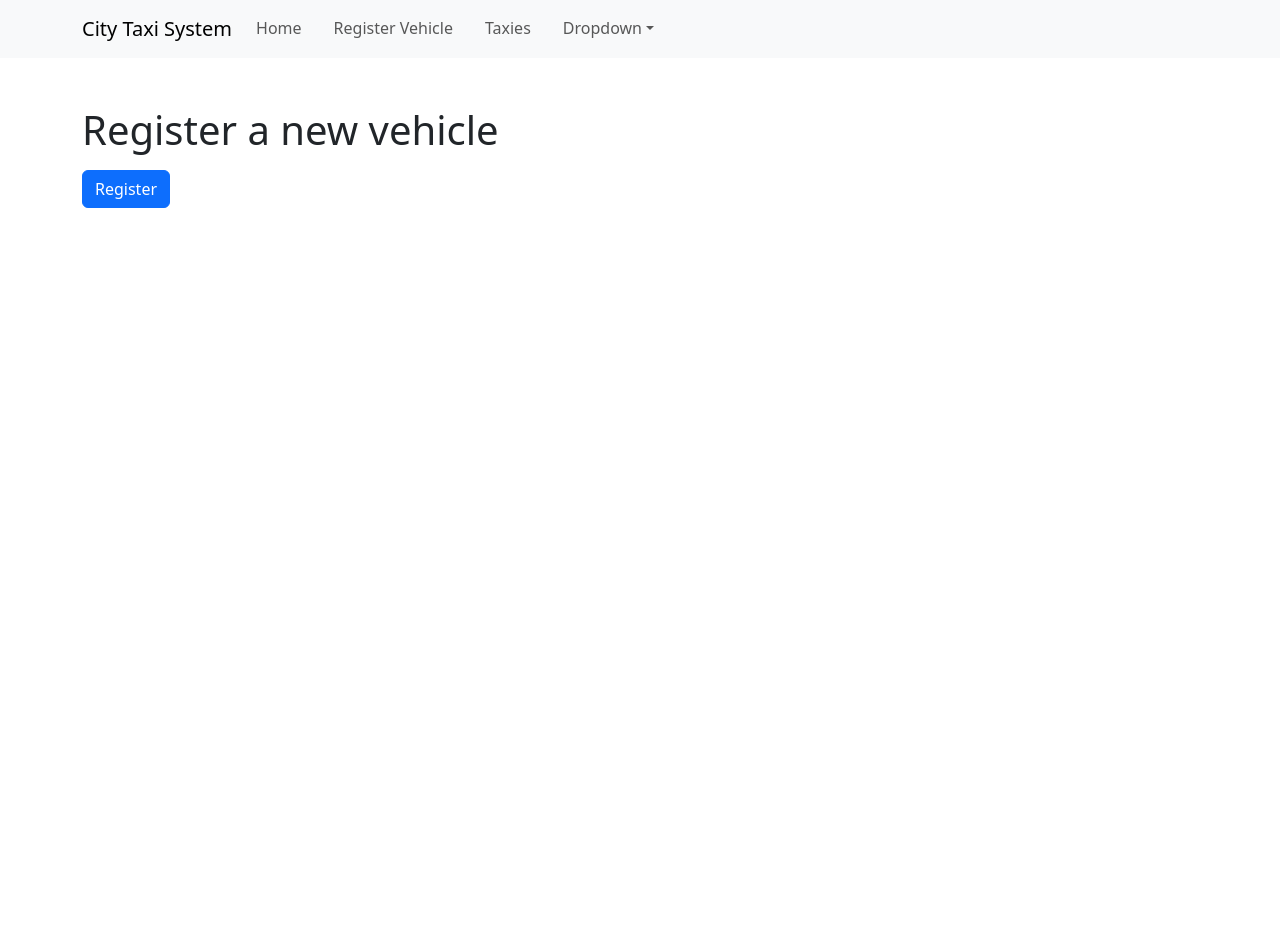
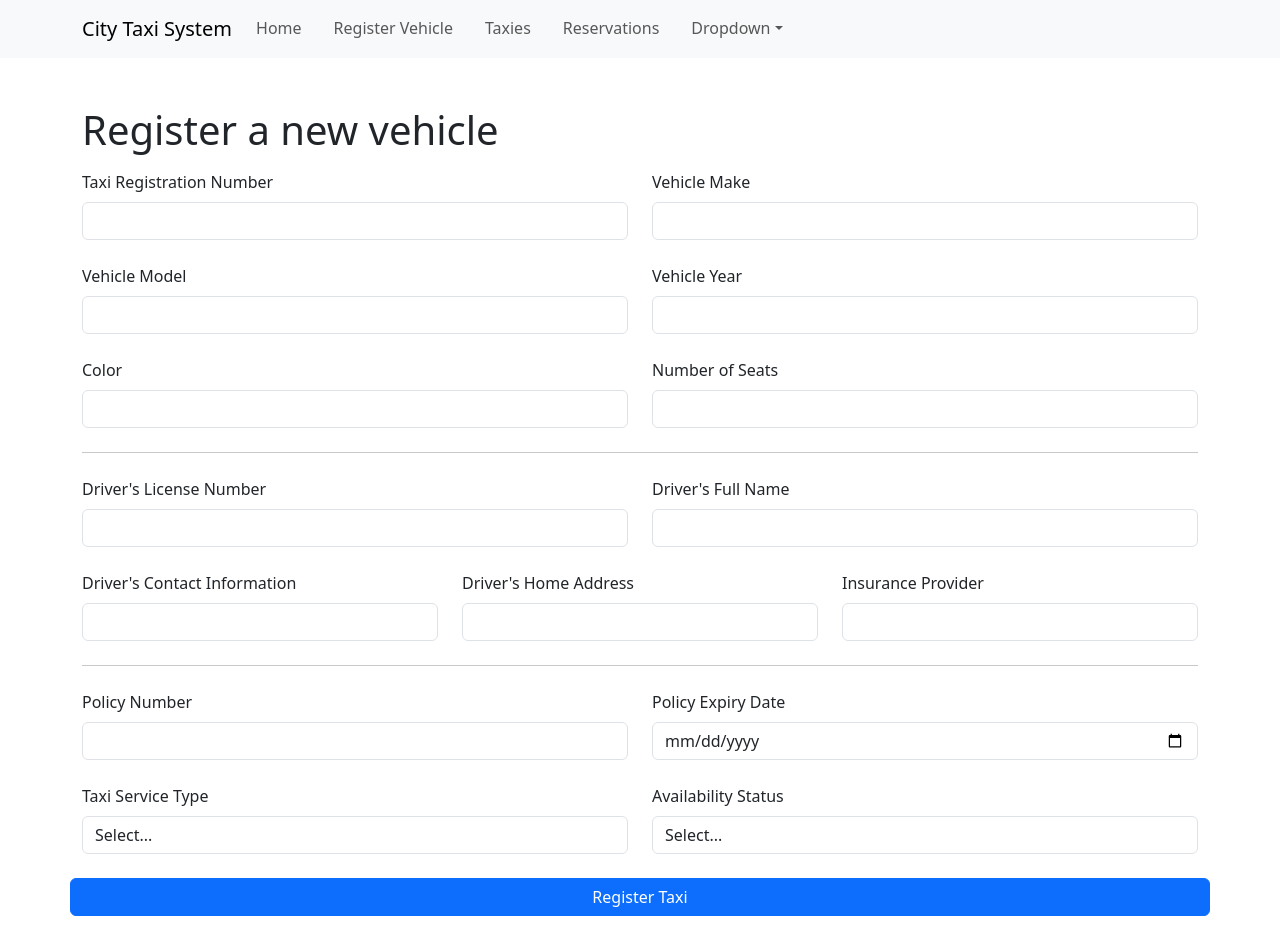
Before and after one commit to icodesarujan/city-taxi-system, a React (Create React App) app: page /register-vehicles in a window 1280 px wide. Before the commit the page ends 800 px from the top, so only its background shows below. Built offline with nearby package versions, Linux system fonts and the light colour scheme; no server answers.

Commit message:
registration improvements

```diff
--- a/package.json
+++ b/package.json
@@ -13,6 +13,7 @@
     "react-dom": "^18.2.0",
     "react-router-dom": "^6.22.1",
     "react-scripts": "5.0.1",
+    "uuid": "^9.0.1",
     "web-vitals": "^2.1.4"
   },
   "scripts": {
--- a/src/App.js
+++ b/src/App.js
@@ -7,6 +7,7 @@ import NavDropdown from 'react-bootstrap/NavDropdown';
 import RegisterVehicles from './pages/RegisterVehicles';
 import { Route, Routes } from 'react-router-dom';
 import Taxies from './pages/Taxies';
+import Reservations from './pages/Reservations';
 
 function App() {
 
@@ -21,6 +22,7 @@ function App() {
             <Nav.Link href="/">Home</Nav.Link>
             <Nav.Link href="/register-vehicles">Register Vehicle</Nav.Link>
             <Nav.Link href="/taxies">Taxies</Nav.Link>
+            <Nav.Link href="/reservations">Reservations</Nav.Link>
             <NavDropdown title="Dropdown" id="basic-nav-dropdown">
               <NavDropdown.Item href="#action/3.1">Action</NavDropdown.Item>
               <NavDropdown.Item href="#action/3.2">
@@ -41,6 +43,7 @@ function App() {
         {/* <Route path="/" element={<Home />} /> */}
         <Route path="/register-vehicles" element={<RegisterVehicles />} />
         <Route path="/taxies" element={<Taxies />} />
+        <Route path="/reservations" element={<Reservations />} />
       </Routes>
     </Container>
 
--- /dev/null
+++ b/src/models/Taxi.js
@@ -0,0 +1,24 @@
+export default class Taxi {
+  constructor ({id, name, vehicleNo, driverName}) {
+    this.id = id
+    this.vehicleNo = vehicleNo
+    this.name = name
+    this.driverName = driverName
+  }
+
+  static fromTaxies(taxies) {
+    const taxiesArray = []
+    taxies?.map(taxi => {
+      taxiesArray.push(
+        new Taxi({
+          id : taxi.id,
+          vehicleNo : taxi.vehicle_no,
+          name: taxi.name,
+          driverName: taxi.driver_name
+        })
+      )
+      return null
+    })
+    return taxiesArray
+  }
+}
--- a/src/pages/RegisterVehicles/index.js
+++ b/src/pages/RegisterVehicles/index.js
@@ -1,43 +1,79 @@
 import React, { useState } from 'react'
 import { Button, Col, Container, Modal, Row, Form, Alert } from 'react-bootstrap'
 import { supabase } from '../../utils/supabase'
+import { v4 as uuidv4 } from 'uuid'
 
 const RegisterVehicles = () => {
   const [modalShow, setModalShow] = useState(false)
-  const [driverName, setdriverName] = useState('')
-  const [vehicleName, setVehicleName] = useState('')
-  const [vehicleNumber, setVehicleNumber] = useState('')
+  const [formData, setFormData] = useState({
+    taxiRegNumber: '',
+    vehicleMake: '',
+    vehicleModel: '',
+    vehicleYear: '',
+    color: '',
+    seats: '',
+    licenseNumber: '',
+    driverName: '',
+    driverContact: '',
+    driverAddress: '',
+    insuranceProvider: '',
+    policyNumber: '',
+    policyExpiry: '',
+    serviceType: '',
+    availabilityStatus: ''
+  });
   const [error, setError] = useState(false)
   const [loading, setLoading] = useState(false)
   const [success, setSuccess] = useState(false)
 
-  const addTaxi = async (e) => {
-    setError(false)
-    setLoading(true)
-    e.preventDefault()
-    const { error } = await supabase
-    .from('taxies')
-    .insert([
-      { name: vehicleName, driver_name: driverName, vehicle_no: vehicleNumber },
-    ])
-    .select()
-    if (!error) {
-      setModalShow(false)
-      setSuccess(true)
-    } else {
-      setError(true)
-    }
-    setLoading(false)
-    setdriverName('')
-    setVehicleName('')
-    setVehicleNumber('')
-  }
+  const handleChange = (event) => {
+    setFormData({
+      ...formData,
+      [event.target.name]: event.target.value
+    });
+  };
 
-  const clearForm = () => {
-    setdriverName('')
-    setVehicleName('')
-    setVehicleNumber('')
-  }
+  // const uploadProfileImage = async () => {
+  //   // store in bucket
+  //   if (profileImage) {
+  //     const {data, error} = await supabase.storage.from('city-taxi').upload(uuidv4(), profileImage)
+  //   }
+  // }
+
+  // const addTaxi = async (e) => {
+  //   setError(false)
+  //   setLoading(true)
+  //   e.preventDefault()
+  //   uploadProfileImage()
+  //   // store in table
+  //   const { error } = await supabase
+  //   .from('taxies')
+  //   .insert([
+  //     { name: vehicleName, driver_name: driverName, vehicle_no: vehicleNumber },
+  //   ])
+  //   .select()
+  //   if (!error) {
+  //     setModalShow(false)
+  //     setSuccess(true)
+  //   } else {
+  //     setError(true)
+  //   }
+  //   setLoading(false)
+  //   setdriverName('')
+  //   setVehicleName('')
+  //   setVehicleNumber('')
+  // }
+
+  // const clearForm = () => {
+  //   setdriverName('')
+  //   setVehicleName('')
+  //   setVehicleNumber('')
+  // }
+
+  const handleSubmit = (event) => {
+    event.preventDefault();
+    // Submit the form data to your API here
+  };
 
   return (
     <div className='mt-5'>
@@ -54,50 +90,111 @@ const RegisterVehicles = () => {
         )}
       </Row>
       <Row>
-        <Col>
-          <Button onClick={() => setModalShow(true)}>Register</Button>
-        </Col>
+        <Form onSubmit={handleSubmit}>
+          <Row className="mb-4">
+            <Form.Group as={Col} controlId="taxiRegNumber">
+              <Form.Label>Taxi Registration Number</Form.Label>
+              <Form.Control type="text" name="taxiRegNumber" value={formData.taxiRegNumber} onChange={handleChange} />
+            </Form.Group>
+
+            <Form.Group as={Col} controlId="vehicleMake">
+              <Form.Label>Vehicle Make</Form.Label>
+              <Form.Control type="text" name="vehicleMake" value={formData.vehicleMake} onChange={handleChange} />
+            </Form.Group>
+          </Row>
+
+          <Row  className="mb-4">
+          <Form.Group as={Col} controlId="vehicleModel">
+            <Form.Label>Vehicle Model</Form.Label>
+            <Form.Control type="text" name="vehicleModel" value={formData.vehicleModel} onChange={handleChange} />
+          </Form.Group>
+
+          <Form.Group as={Col} controlId="vehicleYear">
+            <Form.Label>Vehicle Year</Form.Label>
+            <Form.Control type="number" name="vehicleYear" value={formData.vehicleYear} onChange={handleChange} />
+          </Form.Group>
+          </Row>
+          <Row className="mb-4">
+          <Form.Group as={Col} controlId="color">
+            <Form.Label>Color</Form.Label>
+            <Form.Control type="text" name="color" value={formData.color} onChange={handleChange} />
+          </Form.Group>
+
+          <Form.Group as={Col} controlId="seats">
+            <Form.Label>Number of Seats</Form.Label>
+            <Form.Control type="number" name="seats" value={formData.seats} onChange={handleChange} />
+          </Form.Group>
+          </Row>
+          <hr class="my-4"></hr>
+          <Row  className="mb-4">
+          <Form.Group as={Col} controlId="licenseNumber">
+            <Form.Label>Driver's License Number</Form.Label>
+            <Form.Control type="text" name="licenseNumber" value={formData.licenseNumber} onChange={handleChange} />
+          </Form.Group>
+
+          <Form.Group as={Col} controlId="driverName">
+            <Form.Label>Driver's Full Name</Form.Label>
+            <Form.Control type="text" name="driverName" value={formData.driverName} onChange={handleChange} />
+          </Form.Group>
+          </Row>
+
+          <Row className="mb-4">
+          <Form.Group as={Col} controlId="driverContact">
+            <Form.Label>Driver's Contact Information</Form.Label>
+            <Form.Control type="text" name="driverContact" value={formData.driverContact} onChange={handleChange} />
+          </Form.Group>
+
+          <Form.Group as={Col} controlId="driverAddress">
+            <Form.Label>Driver's Home Address</Form.Label>
+            <Form.Control type="text" name="driverAddress" value={formData.driverAddress} onChange={handleChange} />
+          </Form.Group>
+
+          <Form.Group as={Col} controlId="insuranceProvider">
+            <Form.Label>Insurance Provider</Form.Label>
+            <Form.Control type="text" name="insuranceProvider" value={formData.insuranceProvider} onChange={handleChange} />
+          </Form.Group>
+          </Row>
+
+          <hr class="my-4"></hr>
+          <Row className="mb-4">
+            <Form.Group as={Col} controlId="policyNumber">
+              <Form.Label>Policy Number</Form.Label>
+              <Form.Control type="text" name="policyNumber" value={formData.policyNumber} onChange={handleChange} />
+            </Form.Group>
+
+            <Form.Group as={Col} controlId="policyExpiry">
+              <Form.Label>Policy Expiry Date</Form.Label>
+              <Form.Control type="date" name="policyExpiry" value={formData.policyExpiry} onChange={handleChange} />
+            </Form.Group>
+
+          </Row>
+          <Row className="mb-4">
+          <Form.Group as={Col} controlId="serviceType">
+            <Form.Label>Taxi Service Type</Form.Label>
+            <Form.Control as="select" name="serviceType" value={formData.serviceType} onChange={handleChange}>
+              <option value="">Select...</option>
+              <option value="standard">Standard</option>
+              <option value="premium">Premium</option>
+              <option value="luxury">Luxury</option>
+            </Form.Control>
+          </Form.Group>
+
+          <Form.Group as={Col} controlId="availabilityStatus">
+            <Form.Label>Availability Status</Form.Label>
+            <Form.Control as="select" name="availabilityStatus" value={formData.availabilityStatus} onChange={handleChange}>
+              <option value="">Select...</option>
+              <option value="available">Available</option>
+              <option value="unavailable">Unavailable</option>
+            </Form.Control>
+          </Form.Group>
+          </Row>
+          <Row className="mb-4">
+          <Button variant="primary" type="submit" block>
+            Register Taxi
+          </Button>
+          </Row>
+        </Form>
       </Row>
-      <Modal
-        size="lg"
-        aria-labelledby="contained-modal-title-vcenter"
-        centered
-        show={modalShow}
-        onHide={() => setModalShow(false)}
-      >
-        <Modal.Header closeButton>
-          <Modal.Title id="contained-modal-title-vcenter">
-            Enter vehicle information
-          </Modal.Title>
-        </Modal.Header>
-        <Modal.Body>
-          {error && (
-            <Alert variant='danger'>
-              Something went wrong. Please try again!
-            </Alert>
-          )}
-          <Form onSubmit={e => !loading ? addTaxi(e) : null}>
-            <Form.Group className="mb-3" controlId="name">
-              <Form.Label>Vehicle name</Form.Label>
-              <Form.Control type="text" placeholder="Enter vehicle name" value={vehicleName} onChange={e => setVehicleName(e.target.value)} />
-            </Form.Group>
-            <Form.Group className="mb-3" controlId="driverName">
-              <Form.Label>Driver name</Form.Label>
-              <Form.Control type="text" placeholder="Enter driver name" value={driverName} onChange={e => setdriverName(e.target.value)} />
-            </Form.Group>
-            <Form.Group className="mb-3" controlId="driverName">
-              <Form.Label>Vehicle number</Form.Label>
-              <Form.Control type="text" placeholder="Enter vehicle number" value={vehicleNumber} onChange={e => setVehicleNumber(e.target.value)} />
-            </Form.Group>
-            <Button variant="primary" type="submit" disabled={loading}>
-              { loading ? 'Loading...' : 'Submit'}
-            </Button>
-            <Button variant="secondary" onClick={() => clearForm()} className='ms-2'>
-              Clear
-            </Button>
-          </Form>
-        </Modal.Body>
-      </Modal>
     </div>
   )
 }
--- /dev/null
+++ b/src/pages/Reservations/index.js
@@ -0,0 +1,9 @@
+import React from 'react'
+
+const Reservations = () => {
+  return (
+    <div>Reservations</div>
+  )
+}
+
+export default Reservations
--- a/src/pages/Taxies/index.js
+++ b/src/pages/Taxies/index.js
@@ -2,15 +2,15 @@ import React from 'react'
 import { supabase } from '../../utils/supabase'
 import { useEffect, useState } from 'react';
 import { Table } from 'react-bootstrap';
+import Taxi from '../../models/Taxi';
 
 const Taxies = () => {
   const [taxies, setTaxies] = useState([])
   useEffect(() => {
     async function getTaxies() {
       const { data: taxies } = await supabase.from('taxies').select()
-      console.log(taxies);
       if (taxies.length > 0) {
-        setTaxies(taxies)
+        setTaxies(Taxi.fromTaxies(taxies))
       }
     }
 
@@ -33,8 +33,8 @@ const Taxies = () => {
             <tr key={taxi.id}>
               <td>{taxi.id}</td>
               <td>{taxi.name}</td>
-              <td>{taxi.vehicle_no}</td>
-              <td>{taxi.driver_name}</td>
+              <td>{taxi.vehicleNo}</td>
+              <td>{taxi.driverName}</td>
             </tr>
 
             )
```
Also changed, not shown: 1 other file (tests, documents, lock files or other folders).
